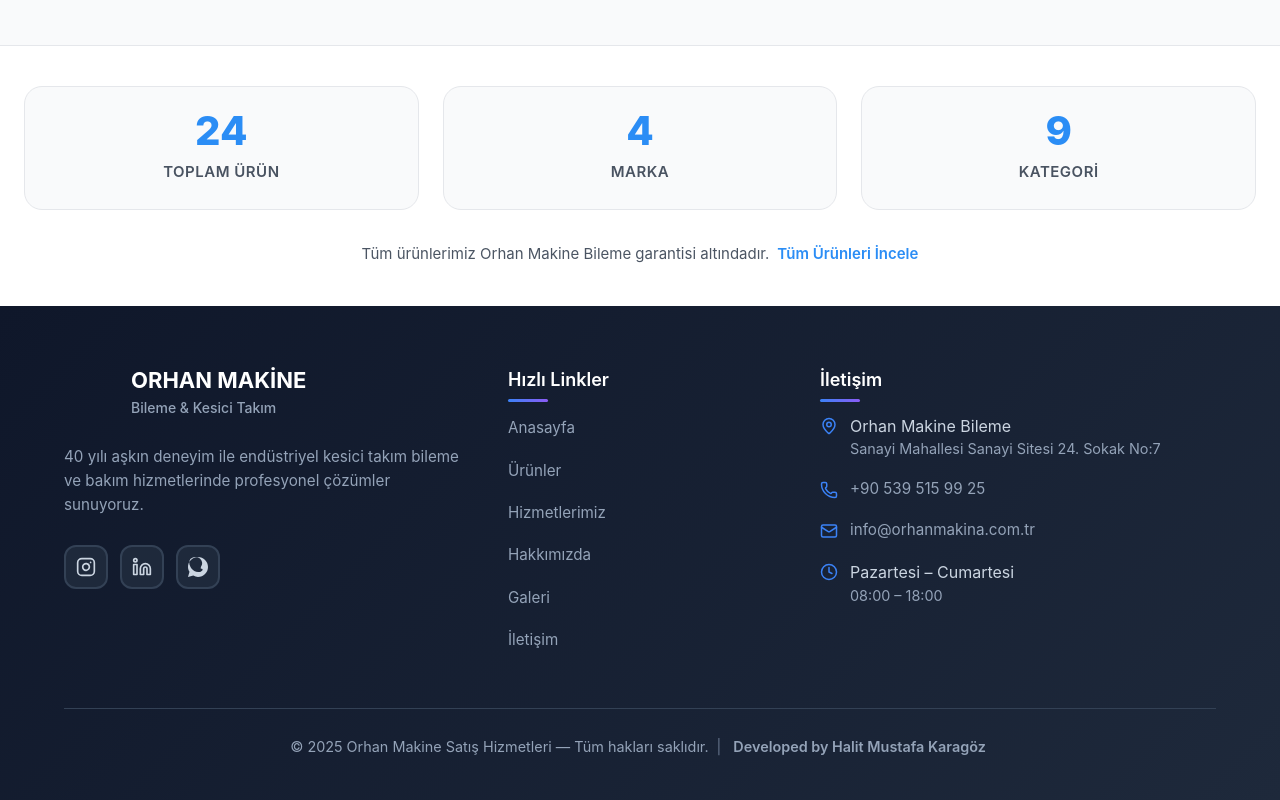
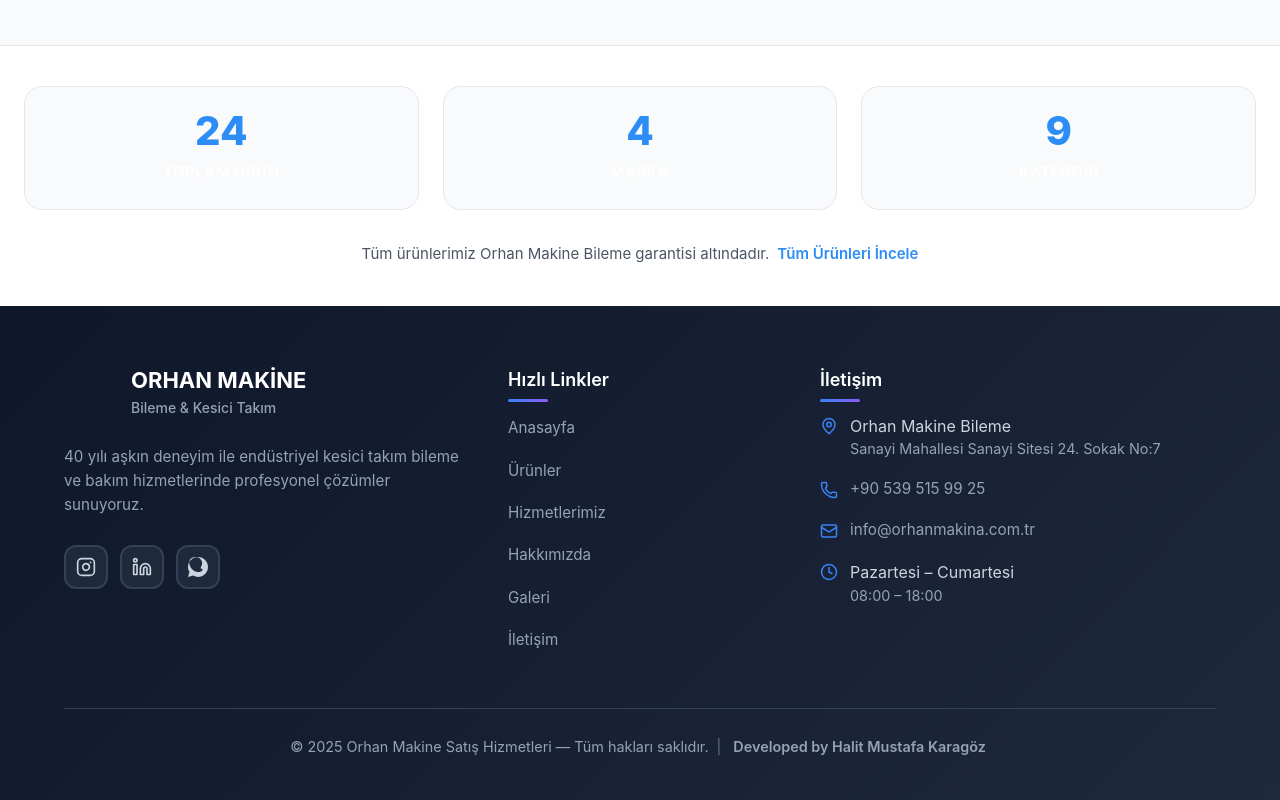
Before and after one commit to mustafa-krgoz/Orhan-Makine-Bileme, a React (Vite) app in the folder orhan-makine-frontend/: page /gallery in a window 1280 px wide. Shown: the part 3017-3817 px from the top of the page. Built offline with nearby package versions, Linux system fonts and the light colour scheme; grey boxes are pictures that could not be loaded.

Commit message:
Hero boyutlandırma ayarlandı.

```diff
--- a/orhan-makine-frontend/src/components/Hero/Hero.css
+++ b/orhan-makine-frontend/src/components/Hero/Hero.css
@@ -219,8 +219,8 @@
 
 .stat-label {
   font-size: 0.95rem;
-  color: #fff;
-  opacity: 0.9;
+  color: #ffffff !important;
+  opacity: 1 !important;
 }
 
 /* === ALERT BANNER === */
@@ -359,7 +359,7 @@
     padding: 0 30px;
     height: auto;
     min-height: 100vh;
-    padding-top: 100px;
+    padding-top: 70px;
     padding-bottom: 60px;
   }
 
@@ -428,7 +428,7 @@
 @media (max-width: 767px) {
   .hero-container {
     padding: 0 20px;
-    padding-top: 90px;
+    padding-top: 60px;
   }
 
   .hero-title {
@@ -471,7 +471,7 @@
 
   .hero-container {
     padding: 0 16px;
-    padding-top: 80px;
+    padding-top: 30px;
     padding-bottom: 40px;
   }
 
```
